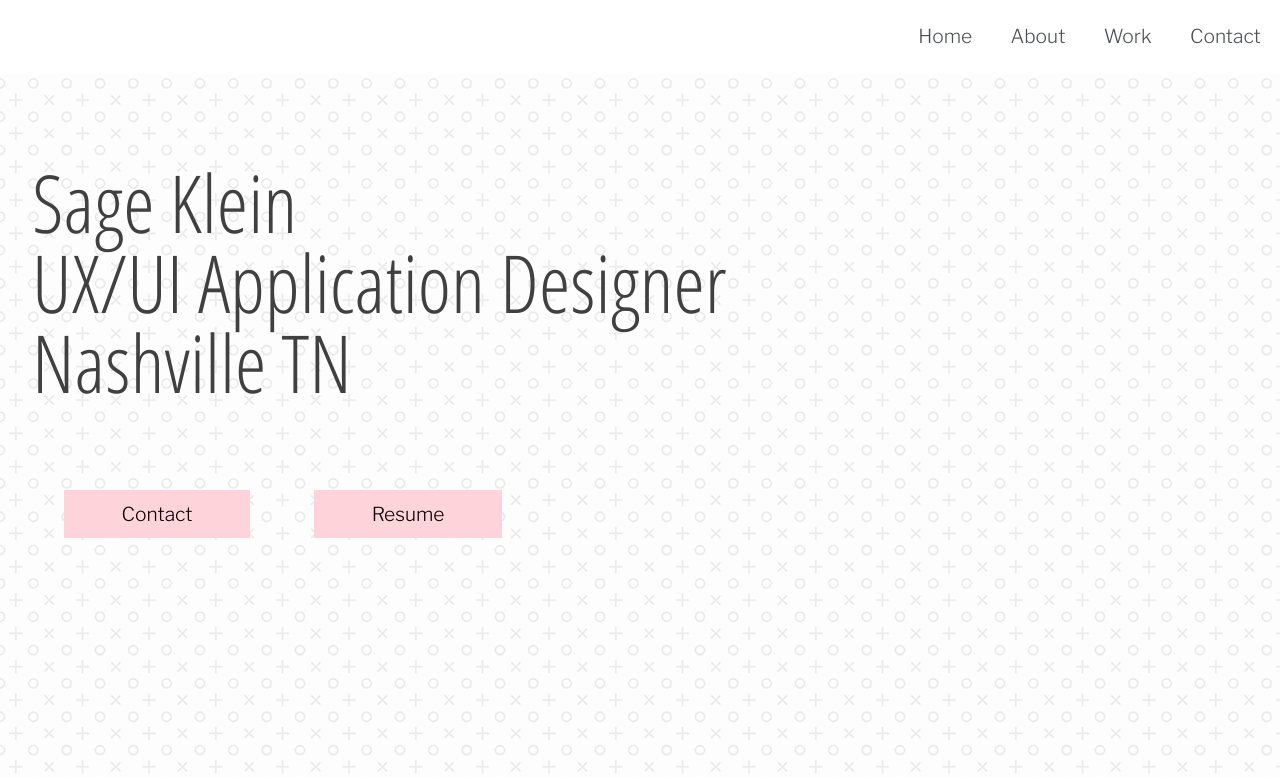
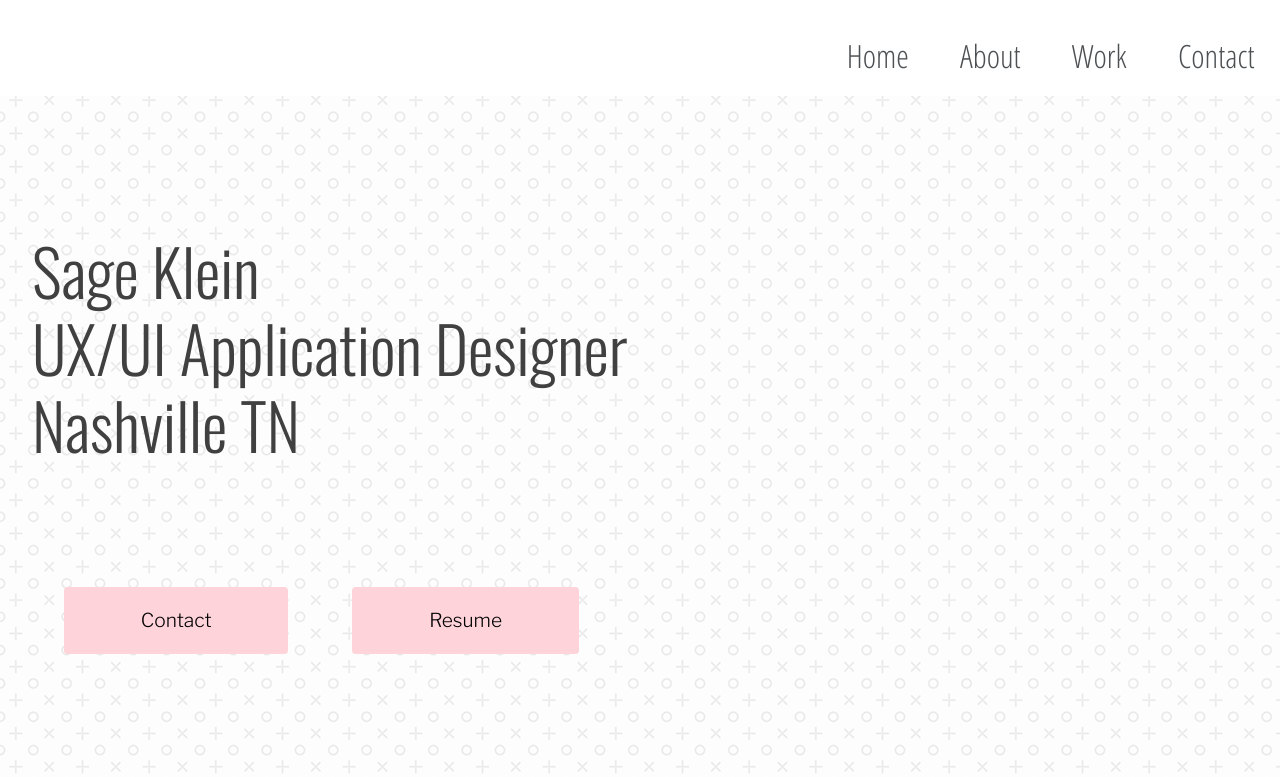
Before and after one commit to sageklein/sageklein.github.io, a React (Create React App) app: page /#/ in a window 1280 px wide. Shown: the top 777 px of the page. Built offline with nearby package versions, Linux system fonts and the light colour scheme.

Commit message:
cleaned up desk top view and classNames

```diff
--- a/src/App.css
+++ b/src/App.css
@@ -7,8 +7,6 @@ body{
   font-size: 16px;
 	background-image: url(./images/tictac.png);
   font-family: 'Libre Franklin', sans-serif;
-  line-height: 2.5em;
-
   margin: 0;
   padding: 0;
 }
@@ -31,14 +29,12 @@ body{
 /* ________________________________ */
 /* NAME AND TITLE AND BUTTONS */
 .header-title1 {
-  display: flex;
-  flex-direction: row;
-  padding-top: 1em;
-  font-family: 'Open Sans Condensed', 'sans-serif';
-  line-height: 1em;
-  font-size: 5em;
+  font-family: 'oswald', sans-serif;
+  line-height: 1.2em;
+  font-size: 4em;
   color: #404040;
-  padding-bottom: .5em;
+  padding-top: 2em;
+  padding-bottom: -3em;
 }
 .name {
   display: none;
@@ -55,7 +51,8 @@ h2{
   background: #FFD3DA;
   border: 0px;
   font-size: 1.2em;
-  padding: .2em 3em;
+  padding: 1em 4em;
+  border-radius: .2em;
   transition: all 0.2s ease-out;
   -webkit-transition: all 0.2s ease-out;
   -moz-transition: all 0.2s ease-out;
@@ -84,7 +81,7 @@ nav{
   display: flex;
   justify-content: flex-end;
   background-color: white;
-  padding-top: 1em;
+  padding-top: 2em;
   top: 0;
   width: 100%;
   position: sticky;
@@ -92,13 +89,14 @@ nav{
 nav li{
   display: inline-block;
   cursor: pointer;
-    top: 0;
+  top: 0;
 }
 nav li .link{
   text-decoration: none;
-  font-size: 1.2em;
+    font-family: 'Open Sans Condensed', 'sans-serif';
+  font-size: 2em;
   color: black;
-  padding:1em;
+  padding:.8em;
   opacity: .8;
   top: 0;
   transition: all 0.3s ease-in-out;
@@ -120,20 +118,16 @@ li .link:hover{
 
 /* ________________________________ */
 /* ABOUT SECTION */
-.about{
-  display: flex;
-  flex-direction: column;
-
-}
+.about
 .work{
   display: flex;
   flex-direction: column;
 
 }
 .work-content h1{
-font-family: 'Open Sans Condensed', 'sans-serif';
-    padding-top: 2.5em;
-    font-size: 5em;
+  font-family: 'Open Sans Condensed', 'sans-serif';
+  padding-top: 2.5em;
+  font-size: 5em;
 
   text-align: left;
 }
@@ -252,14 +246,14 @@ font-family: 'Open Sans Condensed', 'sans-serif';
   top:2em;
   padding: 1em;
   color:#404040;
-  padding-left: 70%;
+  padding-left: 75%;
 }
 .footer a{
   text-decoration: none;
   color:#FFD3DA;
 }
 .blurb{
-  font-size: 1.5em;
+  font-size: 1.4em;
   max-width: 35em;
   line-height: 1.5em;
   padding-left: 1em;
@@ -300,6 +294,10 @@ header h1{
   text-decoration: none;
 }
 .name{
+  font-family: 'oswald', sans-serif;
+  font-size: 1.7em;
+  color: #404040;
+  padding-top: 1em;
   display: flex;
   align-self: center;
 }
@@ -310,7 +308,7 @@ nav{
   background: #FFD3DA;
   border: 0px;
   font-size: 1.2em;
-  padding: .2em 3em;
+  padding: 1em 4em;
   transition: all 0.2s ease-out;
   -webkit-transition: all 0.2s ease-out;
   -moz-transition: all 0.2s ease-out;
@@ -320,7 +318,7 @@ nav{
 .about .work{
   position: relative;
   display: flex;
-  top:-30em;
+  top:-20em;
 }
 .picture{
 	margin-left: -30em;
@@ -335,16 +333,16 @@ nav{
 .about-content
 .work-content h1{
   font-family: 'Open Sans Condensed', 'sans-serif';
-  padding-top: 4em;
+  padding-top: 3em;
   font-size: 5em;
   text-align: left;
 }
 .about-content
-.work-content p{
-  font-size: 2.5em;
+p{
+  font-size: 2em;
   font-family: 'Libre Franklin', sans-serif;
   line-height: 1.5em;
-  padding-top: 5em;
+  padding-top: 1em;
   text-align: left;
   width: 450px;
 }
@@ -355,11 +353,11 @@ nav{
 .about{
   left:0em;
   top:2em;
-  padding-bottom: 2em;
+  padding-bottom: 0em;
   align-items: flex-start;
 }
 .work-content
-.about-content{
+.about-content {
   display: 'flex';
   flex-direction: 'column';
   flex-wrap: wrap;
@@ -401,7 +399,7 @@ nav{
 .footer{
   top:4em;
   padding: 1em;
-  font-size: 2em;
+  font-size: 1em;
 }
 .blurb{
   font-size: 1.5em;
```
